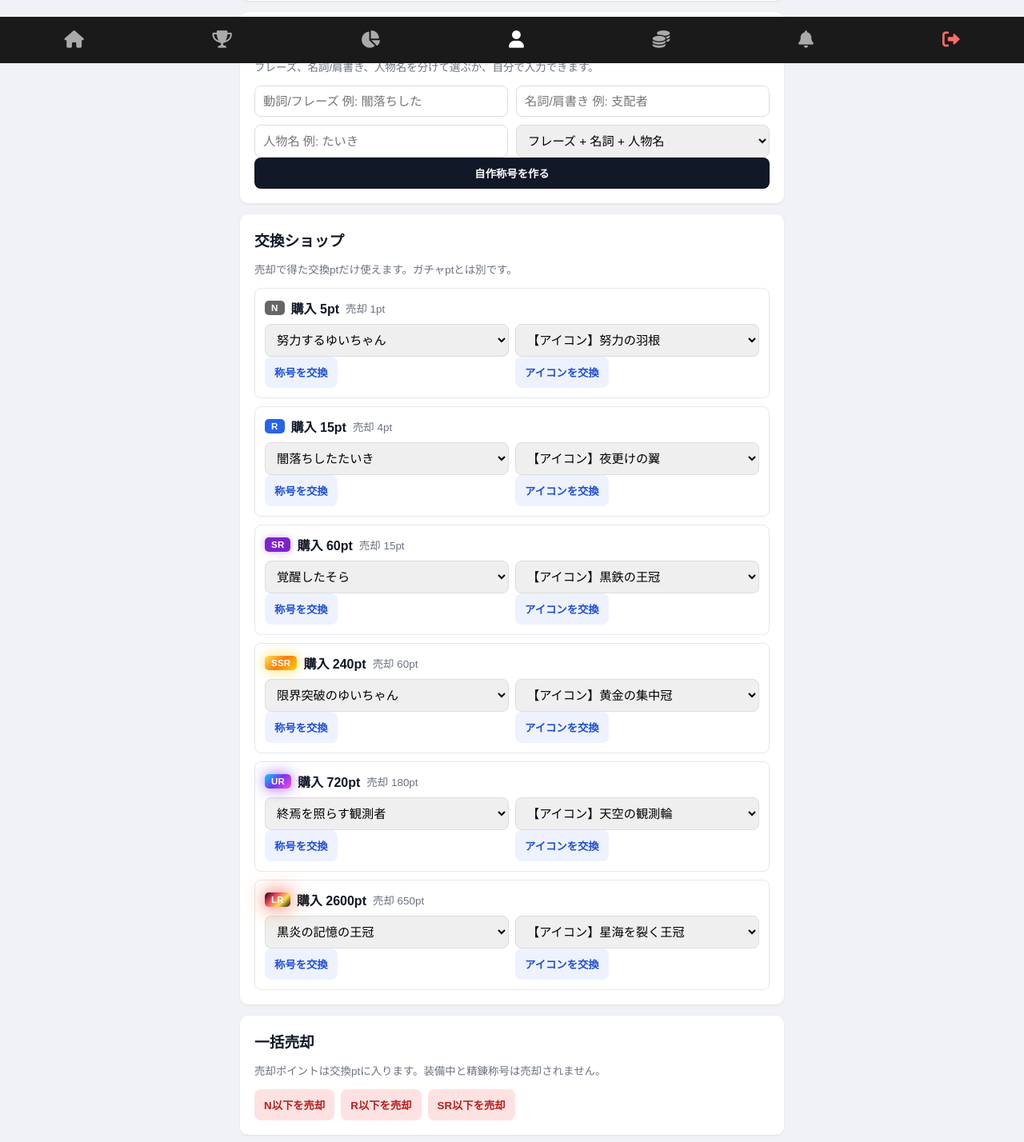
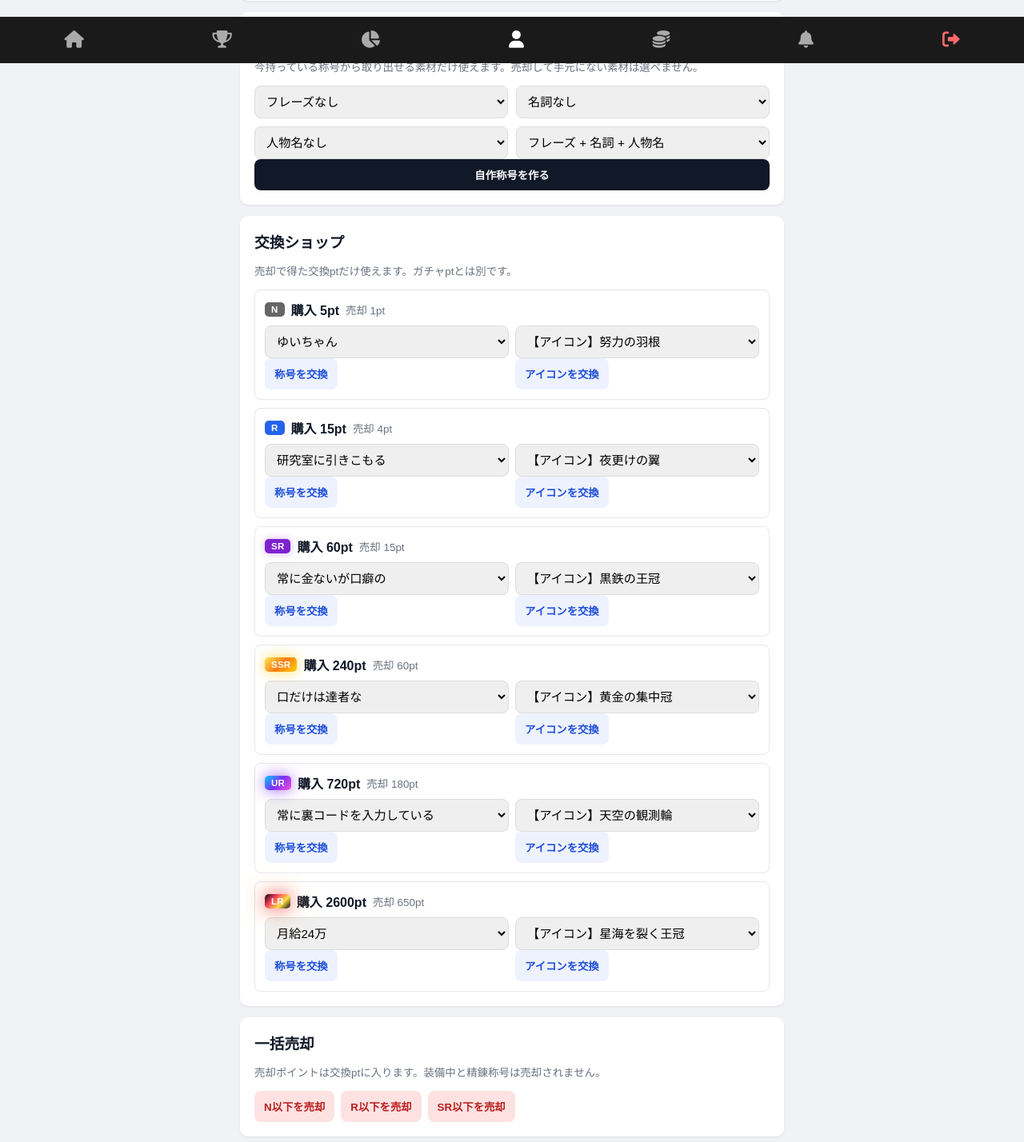
Before and after one commit to ryuchiika615/sns, a Django app: page /profile/edit/ in a window 1280 px wide. Shown: the part 721-2149 px from the top of the page at 80% size. Run offline with Django 5.2, Linux system fonts and the light colour scheme; the visitor is signed in with stand-in values (Sample User, id 1); data comes from the database, SQL or seed files in the repository; data that the repository does not hold is empty.

Commit message:
Expand exchange titles and restrict crafting to owned parts

```diff
--- a/sns/views.py
+++ b/sns/views.py
@@ -87,12 +87,12 @@ ANIMAL_NOUNS = ["きつね先生", "ふくろう騎士", "こぐま隊長", "し
 
 SHOP_CATALOG = {
     "title": {
-        "N": ["努力するゆいちゃん", "図書館のたいき", "集中のりゅう"],
-        "R": ["闇落ちしたたいき", "夜明けのゆいちゃん", "計算爆走はる"],
-        "SR": ["覚醒したそら", "知識を喰らうれん", "眠気討伐なぎ"],
-        "SSR": ["限界突破のゆいちゃん", "黒炎のたいき", "星海を裂くりゅう"],
-        "UR": ["終焉を照らす観測者", "天空を統べる学習賢者", "不可視の時間術師"],
-        "LR": ["黒炎の記憶の王冠", "星海を裂く答案破壊者", "終焉を照らす時間術師"],
+        "N": NAMES_LIST + NOUNS_LIST[:10] + WORDS_LIST[:12],
+        "R": WORDS_LIST[12:45] + NOUNS_LIST[10:18],
+        "SR": WORDS_LIST[45:75] + NOUNS_LIST[18:26],
+        "SSR": WORDS_LIST[75:105] + NOUNS_LIST[26:],
+        "UR": WORDS_LIST[105:130] + ["終焉を照らす観測者", "天空を統べる学習賢者", "不可視の時間術師"],
+        "LR": WORDS_LIST[130:] + ["黒炎の記憶の王冠", "星海を裂く答案破壊者", "終焉を照らす時間術師"],
     },
     "icon": {
         "N": ["【アイコン】努力の羽根", "【アイコン】ノートの星", "【アイコン】集中リング"],
@@ -190,6 +190,15 @@ def is_refined_item(item):
 def item_display_name(item_or_name):
     name = item_or_name.name if hasattr(item_or_name, "name") else str(item_or_name)
     return name.replace("精錬:", "").replace("邊ｾ骭ｬ:", "")
+
+
+def owned_title_parts(items):
+    display_names = [item_display_name(item) for item in items]
+    return {
+        "words": [word for word in WORDS_LIST if any(word in name for name in display_names)],
+        "nouns": [noun for noun in NOUNS_LIST if any(noun in name for name in display_names)],
+        "names": [name for name in NAMES_LIST if any(name in title for title in display_names)],
+    }
 
 
 def shop_item_name(rarity):
@@ -534,6 +543,7 @@ def edit_profile(request):
     def render_profile(username_error=None):
         current_item = GachaItem.objects.filter(name=profile.current_title).first()
         av_item = GachaItem.objects.filter(name=profile.current_avatar).first()
+        owned_parts = owned_title_parts(real_owned_titles)
         title_rows = [
             {
                 "item": item,
@@ -567,9 +577,9 @@ def edit_profile(request):
             "rarity_labels": RARITY_LABELS,
             "points": profile.points,
             "exchange_points": profile.exchange_points,
-            "title_words": WORDS_LIST,
-            "title_names": NAMES_LIST,
-            "title_nouns": NOUNS_LIST,
+            "title_words": owned_parts["words"],
+            "title_names": owned_parts["names"],
+            "title_nouns": owned_parts["nouns"],
             "shop_catalog": SHOP_CATALOG,
             "current_rarity": current_item.rarity if current_item else "N",
             "current_av_rarity": av_item.rarity if av_item else "N",
@@ -639,7 +649,11 @@ def edit_profile(request):
             noun = (request.POST.get("title_noun") or "").strip()[:30]
             name = (request.POST.get("title_name") or "").strip()[:30]
             order = request.POST.get("custom_order")
-            if word or noun or name:
+            owned_parts = owned_title_parts(real_owned_titles)
+            valid_word = not word or word in owned_parts["words"]
+            valid_noun = not noun or noun in owned_parts["nouns"]
+            valid_name = not name or name in owned_parts["names"]
+            if (word or noun or name) and valid_word and valid_noun and valid_name:
                 if order == "name_first":
                     full_title = f"{name}{word}{noun}"
                 elif order == "noun_first":
--- a/templates/sns/edit_profile.html
+++ b/templates/sns/edit_profile.html
@@ -40,23 +40,29 @@
 
         <section class="card">
             <h3>称号を自作</h3>
-            <p class="muted">フレーズ、名詞/肩書き、人物名を分けて選ぶか、自分で入力できます。</p>
+            <p class="muted">今持っている称号から取り出せる素材だけ使えます。売却して手元にない素材は選べません。</p>
             <form method="POST">
                 {% csrf_token %}
                 <div class="grid">
-                    <input class="form-control" name="title_word" list="titleWords" placeholder="動詞/フレーズ 例: 闇落ちした">
-                    <input class="form-control" name="title_noun" list="titleNouns" placeholder="名詞/肩書き 例: 支配者">
-                    <input class="form-control" name="title_name" list="titleNames" placeholder="人物名 例: たいき">
+                    <select class="form-control" name="title_word">
+                        <option value="">フレーズなし</option>
+                        {% for word in title_words %}<option value="{{ word }}">{{ word }}</option>{% endfor %}
+                    </select>
+                    <select class="form-control" name="title_noun">
+                        <option value="">名詞なし</option>
+                        {% for noun in title_nouns %}<option value="{{ noun }}">{{ noun }}</option>{% endfor %}
+                    </select>
+                    <select class="form-control" name="title_name">
+                        <option value="">人物名なし</option>
+                        {% for name in title_names %}<option value="{{ name }}">{{ name }}</option>{% endfor %}
+                    </select>
                     <select class="form-control" name="custom_order">
                         <option value="word_first">フレーズ + 名詞 + 人物名</option>
                         <option value="name_first">人物名 + フレーズ + 名詞</option>
                         <option value="noun_first">名詞 + フレーズ + 人物名</option>
                     </select>
                 </div>
-                <datalist id="titleWords">{% for word in title_words %}<option value="{{ word }}"></option>{% endfor %}</datalist>
-                <datalist id="titleNouns">{% for noun in title_nouns %}<option value="{{ noun }}"></option>{% endfor %}</datalist>
-                <datalist id="titleNames">{% for name in title_names %}<option value="{{ name }}"></option>{% endfor %}</datalist>
-                <button class="btn btn-dark" name="create_custom_title" value="1" style="width:100%;">自作称号を作る</button>
+                <button class="btn btn-dark" name="create_custom_title" value="1" style="width:100%;" {% if not title_words and not title_nouns and not title_names %}disabled{% endif %}>自作称号を作る</button>
             </form>
         </section>
 
```
